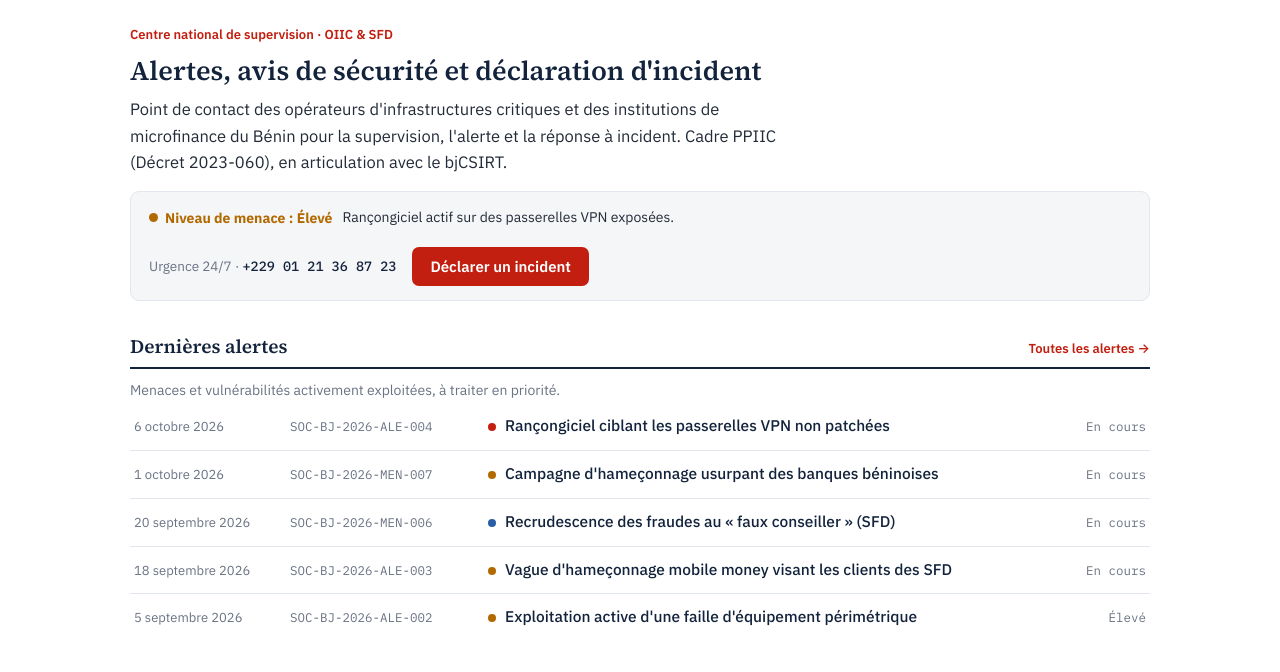
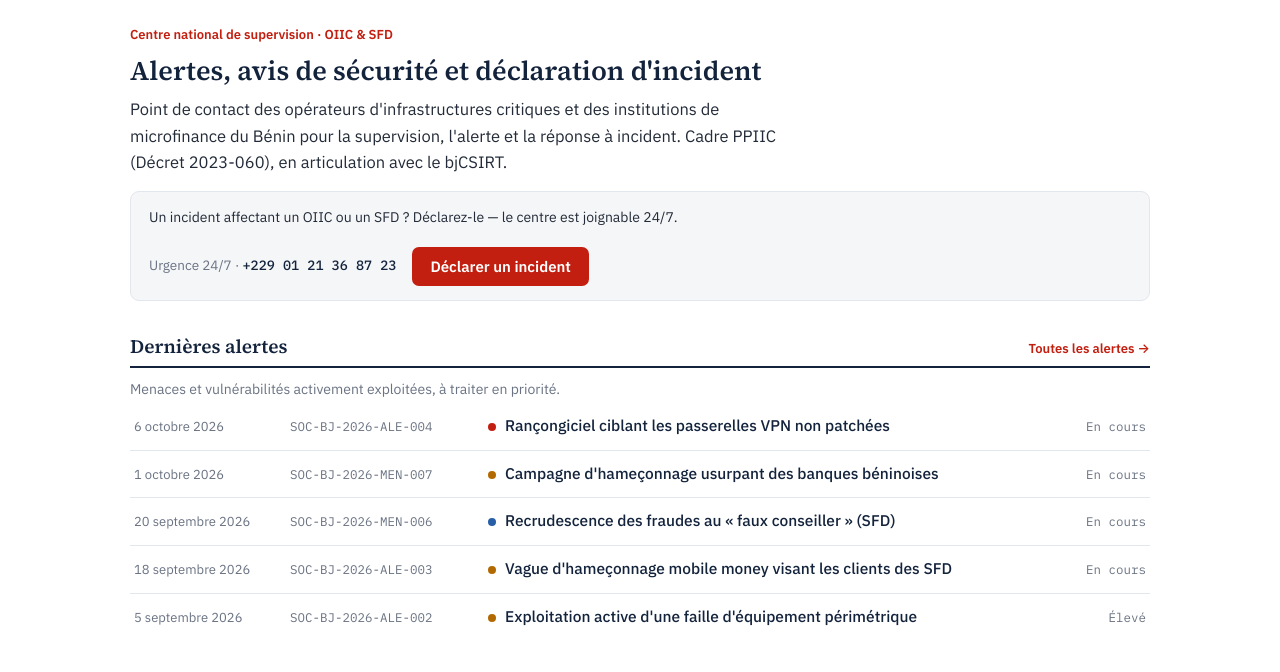
Before and after one commit to mehinto1405/OIIC, a plain HTML site: page index.html in a window 1280 px wide. Shown: the part 111-783 px from the top of the page. Drawn offline with Linux system fonts and the light colour scheme.

Commit message:
Update index.html

```diff
--- a/index.html
+++ b/index.html
@@ -262,7 +262,7 @@ footer{border-top:1px solid var(--line);background:var(--paper);margin-top:16px}
     </div>
 
     <div class="signal">
-      <div class="sig-l"><span class="lvl lvl-high">Niveau de menace : Élevé</span><span class="sig-d">Rançongiciel actif sur des passerelles VPN exposées.</span></div>
+      <div class="sig-l"><span class="sig-d">Un incident affectant un OIIC ou un SFD ? Déclarez-le — le centre est joignable 24/7.</span></div>
       <div class="sig-r"><span class="sig-urg">Urgence 24/7 · <b>+229 01 21 36 87 23</b></span><button class="btn-red" data-pub="signaler">Déclarer un incident</button></div>
     </div>
 
```
